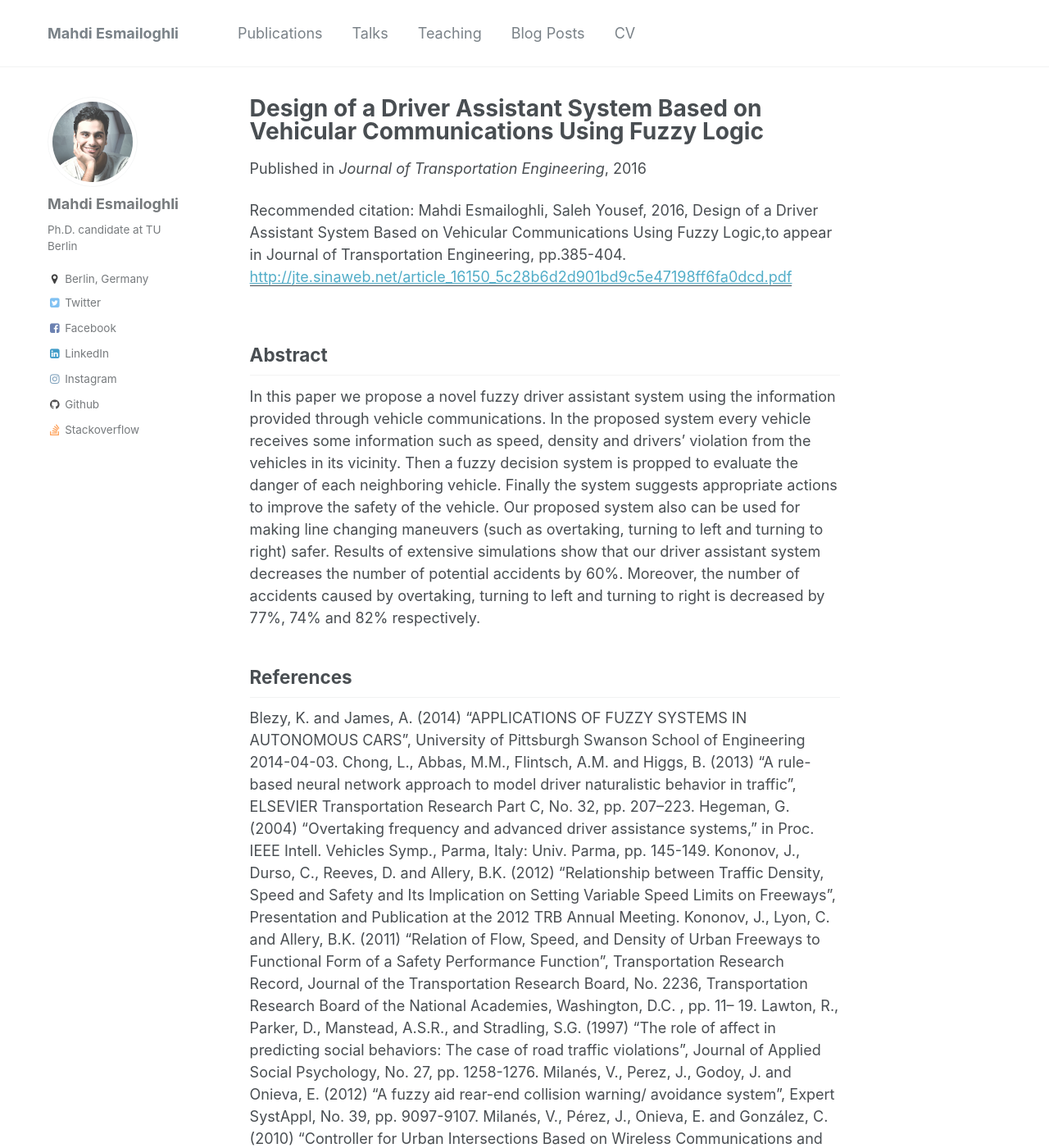
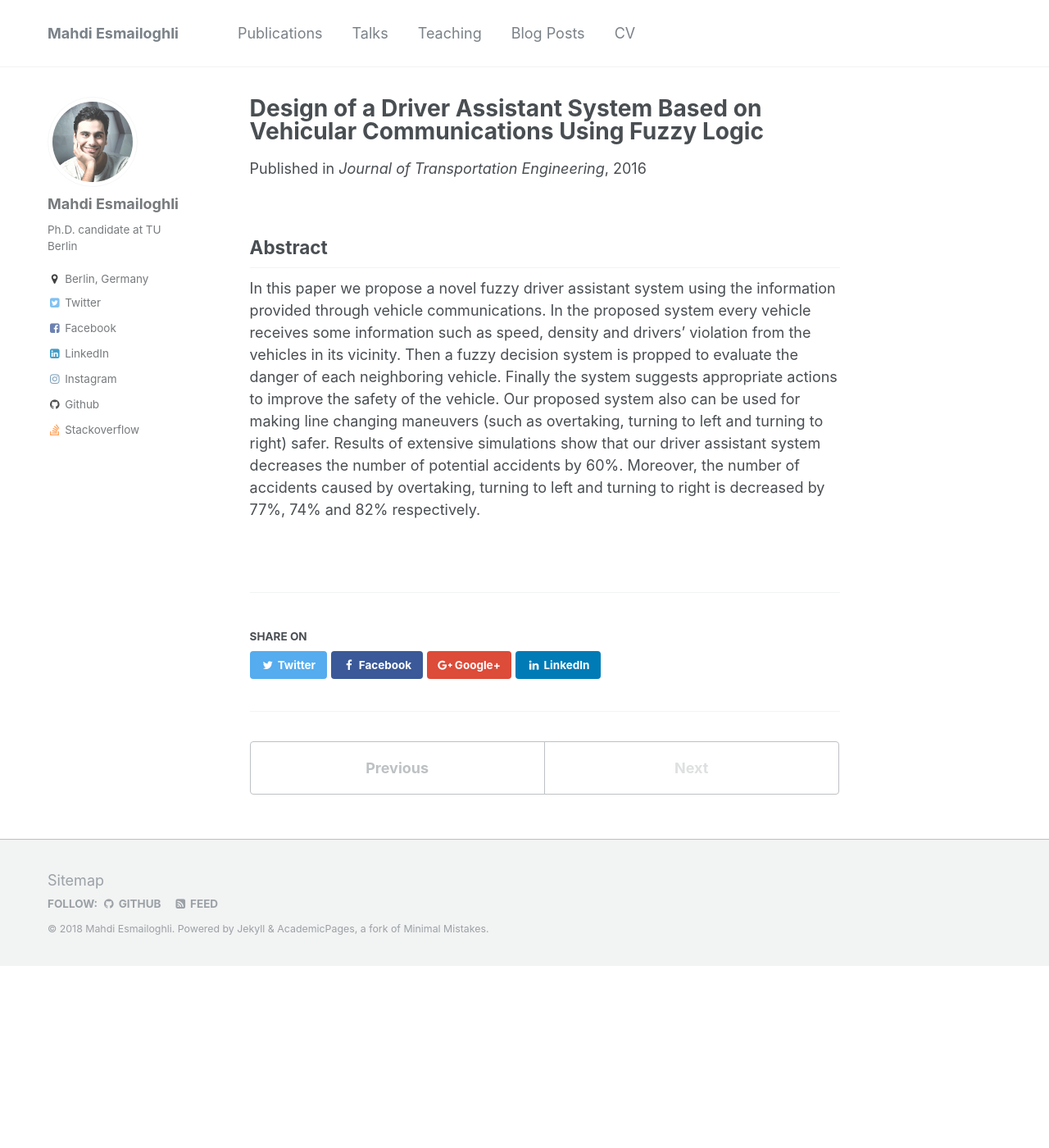
Before and after one commit to esmailoghli/esmailoghli.github.io, a Jekyll site: the page built from _publications/2016-03-10-Design-of-a-Driver-Assistant-System-Based-on-Vehicular-Communications-Using-Fuzzy-Logic.md, in a window 1280 px wide and 1400 px high. Shown: the whole window at 82% size. Built offline with Jekyll 4.4.1, drawn with Linux system fonts in a browser that asks for light colours; some of the changed text lies outside the part shown.

Commit message:
Update 2016-03-10-Design-of-a-Driver-Assistant-System-Based-on-Vehicular-Communications-Using-Fuzzy-Logic.md

```diff
--- a/_publications/2016-03-10-Design-of-a-Driver-Assistant-System-Based-on-Vehicular-Communications-Using-Fuzzy-Logic.md
+++ b/_publications/2016-03-10-Design-of-a-Driver-Assistant-System-Based-on-Vehicular-Communications-Using-Fuzzy-Logic.md
@@ -3,56 +3,9 @@ title: "Design of a Driver Assistant System Based on Vehicular Communications Us
 collection: publications
 permalink: /publications/2015-10-01-paper-title-number-3
 venue: "Journal of Transportation Engineering"
-excerpt: ''
 date: 2016-03-10
 paperurl: http://jte.sinaweb.net/article_16150_5c28b6d2d901bd9c5e47198ff6fa0dcd.pdf
-citation: 'Mahdi Esmailoghli, Saleh Yousef, 2016, Design of a Driver Assistant System Based on Vehicular Communications Using Fuzzy Logic,to appear in Journal of Transportation Engineering, pp.385-404.'
 ---
 
 ## Abstract
 In this paper we propose a novel fuzzy driver assistant system using the information provided through vehicle communications. In the proposed system every vehicle receives some information such as speed, density and drivers’ violation from the vehicles in its vicinity. Then a fuzzy decision system is propped to evaluate the danger of each neighboring vehicle. Finally the system suggests appropriate actions to improve the safety of the vehicle. Our proposed system also can be used for making line changing maneuvers (such as overtaking, turning to left and turning to right) safer. Results of extensive simulations show that our driver assistant system decreases the number of potential accidents by 60%. Moreover, the number of accidents caused by overtaking, turning to left and turning to right is decreased by 77%, 74% and 82% respectively.
-
-## References
-Blezy, K. and James, A. (2014) “APPLICATIONS OF FUZZY SYSTEMS IN AUTONOMOUS CARS”,
-University of Pittsburgh Swanson School of Engineering 2014-04-03.
-Chong, L., Abbas, M.M., Flintsch, A.M. and Higgs, B. (2013) “A rule-based neural network approach to model
-driver naturalistic behavior in traffic”, ELSEVIER Transportation Research Part C, No. 32, pp. 207–223.
-Hegeman, G. (2004) "Overtaking frequency and advanced driver assistance systems," in Proc. IEEE Intell. Vehicles
-Symp., Parma, Italy: Univ. Parma, pp. 145-149.
-Kononov, J., Durso, C., Reeves, D. and Allery, B.K. (2012) “Relationship between Traffic Density, Speed and
-Safety and Its Implication on Setting Variable Speed Limits on Freeways”, Presentation and Publication at the 2012
-TRB Annual Meeting.
-Kononov, J., Lyon, C. and Allery, B.K. (2011) “Relation of Flow, Speed, and Density of Urban Freeways to
-Functional Form of a Safety Performance Function”, Transportation Research Record, Journal of the Transportation
-Research Board, No. 2236, Transportation Research Board of the National Academies, Washington, D.C. , pp. 11–
-19.
-Lawton, R., Parker, D., Manstead, A.S.R., and Stradling, S.G. (1997) “The role of affect in predicting social
-behaviors: The case of road traffic violations”, Journal of Applied Social Psychology, No. 27, pp. 1258-1276.
-Milanés, V., Perez, J., Godoy, J. and Onieva, E. (2012) “A fuzzy aid rear-end collision warning/ avoidance system”,
-Expert SystAppl, No. 39, pp. 9097-9107.
-Milanés, V., Pérez, J., Onieva, E. and González, C. (2010) “Controller for Urban Intersections Based on Wireless
-Communications and Fuzzy Logic”, IEEE Transportations On Intelligent Transportation Systems, Vol. 11, No. 1,
-MARCH
-Mohammadzadeh Moghaddam, A. and Ayati, E. (2014) “Introducing a risk estimation index for drivers: A case of
-Iran”, ELSEVIER Safety Science, No. 62, pp. 90–97.
-Morgan, Y.L. (2010) "Notes on DSRC & WAVE Standards Suite: Its Architecture, Design, and
-Characteristics", Communications Surveys & Tutorials, IEEE , vol.12, No.4, pp. 504-518.
-Naranjo, J.E., Gonzalez, C., Garcia, R. and de Pedro, T. (2007) “Interactive Road Situation Analysis for Driver
-Assistance and Safety Warning Systems: Framework and Algorithms”, IEEE Transportations On Intelligent
-Transportation Systems, VOL. 8, NO. 1, MARCH.
-Naranjo, J.E., Gonzalez, C., Garcia, R. and de Pedro, T. (2008) “Lane-Change Fuzzy Control in Autonomous
-Vehicles for the Overtaking Maneuver”, IEEE Transportations On Intelligent Transportation Systems, Vol. 9, No. 3,
-September.
-NaserAlavi, S., Saffarzade, M., Mamdoohi, A. and Nadimi, N. (2010) “Development of Urgent Decleration Safety
-Indicator Designed for Opportune Detection of Rear-End Conflict”, Quarterly journal of transportation engineering.
-Vol. 1, Issue. 3, Spring, pp 27-39
-Reimer, B., Donmez, B., Lavallière, M., Mehler B., Coughlin, J.F. and Teasdale, N. (2013) “Impact of age and
-cognitive demand on lane choice and changing under actual highway conditions”, ELSEVIER Accident Analysis
-and Prevention, No. 52, PP. 125– 132.
-Roidl, E., Wilhelm Siebert, F., Oehl, M. and Höger, R. (2013) “Introducing a multivariate model for predicting
-driving performance: The role of driving anger and personal characteristics”, Journal of Safety Research, No. 47,
-PP. 47–56.
-Saunier, N., Sayed, T. and Lim, C. (2007) “ Probabilistic Collision Prediction for Vision-Based Automated Road
-Safety Analysis”, Proceeding of the 2007 IEEE intelligent transportation system conference, No. 9, pp. 872-878
-Sugeno, M. and Nishida, M. (1985) "Fuzzy control of a model car", Fuzzy Sets Syst., vol. 16, No. 2, Jul, pp. 103-
-113.
```
